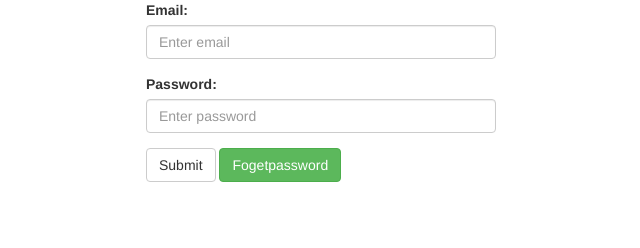
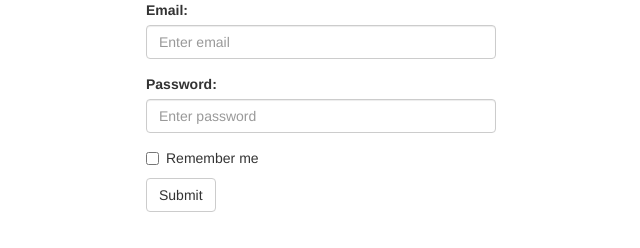
Before and after one commit to emotest111/nginx-docker, a plain HTML site: page index.html in a window 1280 px wide. Shown: the whole page, without its empty margins (319-959 px from the left). Drawn offline with nearby package versions, Linux system fonts and the light colour scheme.

Commit message:
Update index.html

```diff
--- a/index.html
+++ b/index.html
@@ -24,8 +24,10 @@
       <label for="pwd">Password:</label>
       <input type="password" class="form-control" id="pwd" placeholder="Enter password" name="pwd">
     </div>
+    <div class="checkbox">
+      <label><input type="checkbox" name="remember"> Remember me</label>
+    </div>
     <button type="submit" class="btn btn-default">Submit</button>
-	<a href="#" class="btn btn-success">Fogetpassword</a>
   </form>
   </div>
   <div class="col-sm-4"></div>
```
